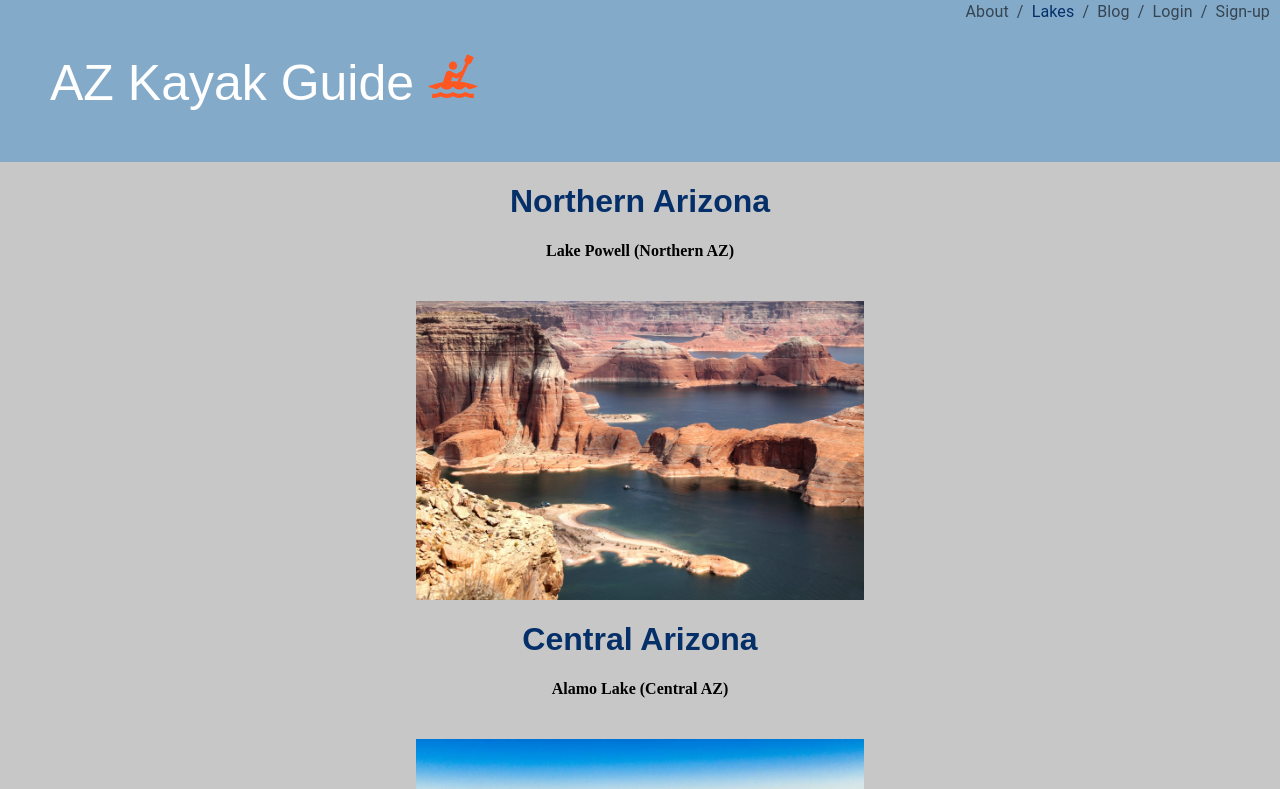
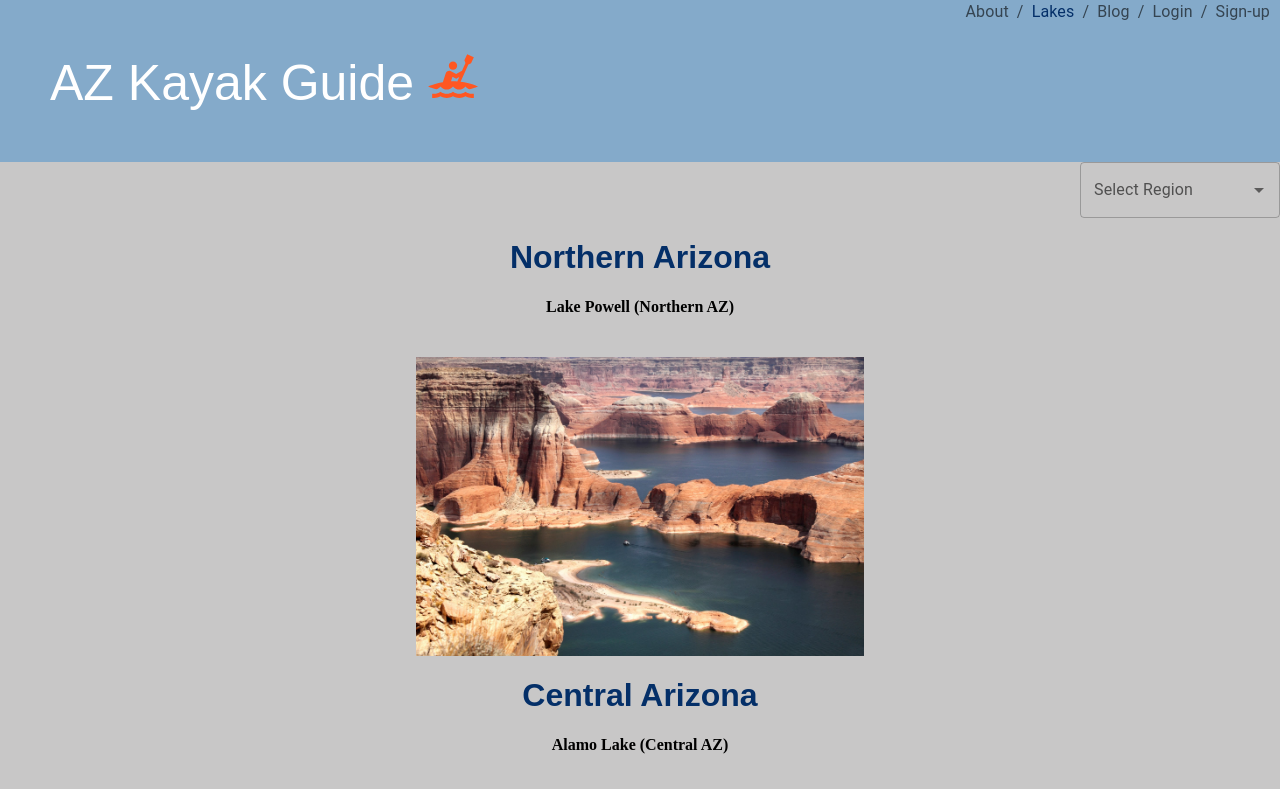
Before and after one commit to jaschmidt22/az-kayak-guide, a React (Vite) app in the folder client/: page /Lakes in a window 1280 px wide. Shown: the top 789 px of the page. Built offline with nearby package versions, Linux system fonts and the light colour scheme.

Commit message:
added select-regions menu to Lakes tab

```diff
--- a/client/src/pages/Lakes/Lakes.jsx
+++ b/client/src/pages/Lakes/Lakes.jsx
@@ -6,11 +6,32 @@ import Apache from "./LAKES_images/Apache-Lake-central.jpeg";
 import ParkerCanyon from "./LAKES_images/Parker-Canyon-Lake-southern.jpg";
 import Patagonia from "./LAKES_images/Patagonia-Lake-southern.jpg";
 import CardMedia from "@mui/material/CardMedia";
+import TextField from "@mui/material/TextField";
+import Autocomplete from "@mui/material/Autocomplete";
+
 
 // Function that renders the about page & exports
+const regions = ["Northern Arizona", "Central Arizona", "Southern Arizona"];
 export default function Lakes() {
   return (
     <>
+
+
+      <div className="region">
+        <Autocomplete
+          disablePortal
+          id="region-menu"
+          style={{ padding: "0px 0px 0px 0px" }}
+          options={regions}
+          sx={{ width: 200 }}
+          renderInput={(params) => (
+            <TextField {...params} label="Select Region" />
+          )}
+        />
+      </div>
+
+
+
       <div style={{ width: "70%", margin: "0 auto" }}>
         <h1 id="about-me-title">Northern Arizona</h1>
 
```
